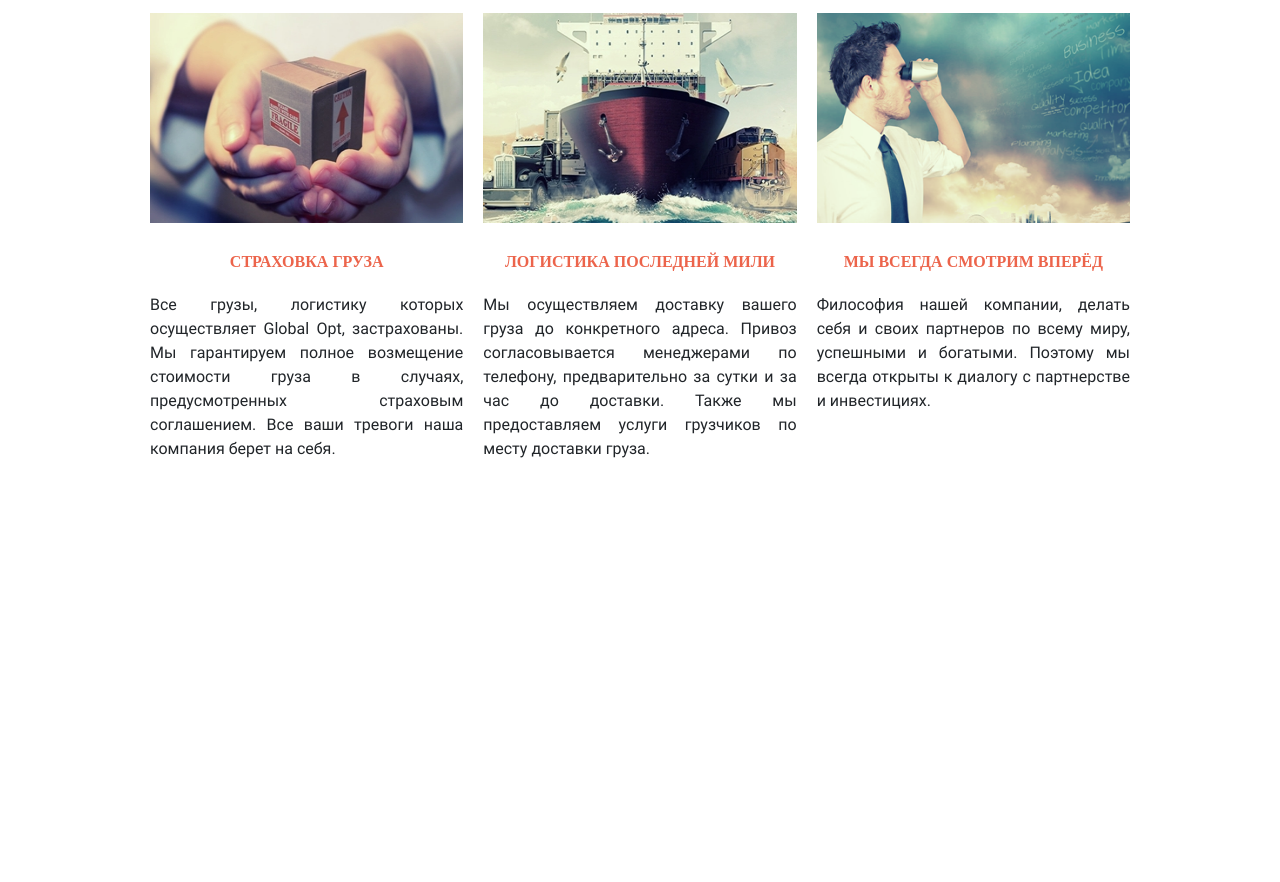
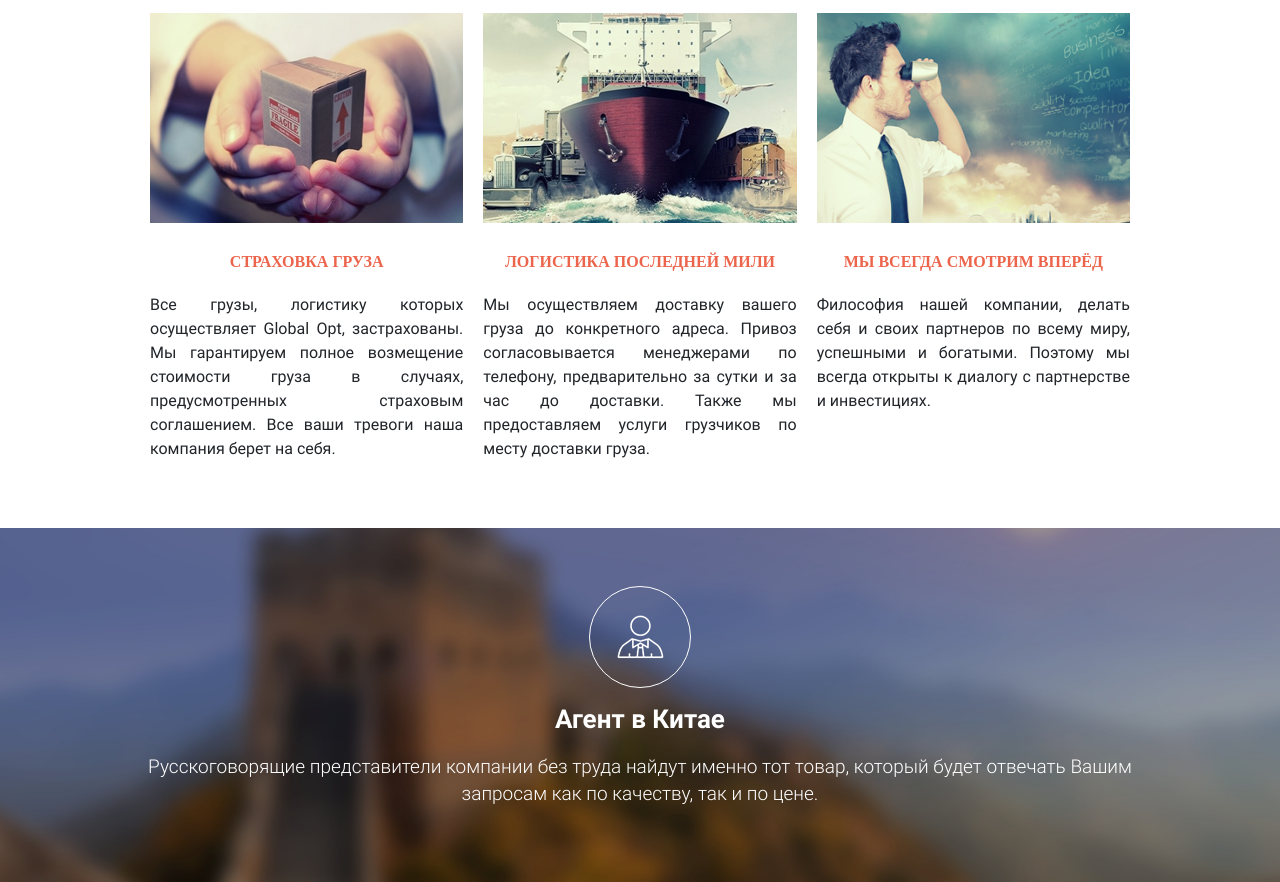
Before and after one commit to KubanovValentin/Glopt, a website: page src/index.html in a window 1280 px wide. Shown: the part 1601-2483 px from the top of the page. Before the commit the page ends 2129 px from the top, so only its background shows below. Drawn offline with nearby package versions, Linux system fonts and the light colour scheme.

Commit message:
stylization section-personnel and adaptation

```diff
--- a/src/index.html
+++ b/src/index.html
@@ -160,15 +160,15 @@
         </div>
     </section>
 
-    <!-- <section class="personnel personnel-up">
+    <section class="personnel personnel_up">
         <div class="container">
             <div class="personnel__icon">
                 <img src="icons/personnel/personnel-up.png" alt="personnel-up">
             </div>
             <h2 class="personnel__title">Агент в Китае</h2>
-            <div class="personnel__subtitle">Русскоговорящие представители компании без труда найдут именно тот товар, который будет отвечать Вшим запросам как по качеству, так и по цене.</div>
+            <div class="personnel__subtitle">Русскоговорящие представители компании без труда найдут именно тот товар, который будет отвечать Вашим запросам как по качеству, так и по цене.</div>
         </div>
-    </section> -->
+    </section>
 
     <!-- <section class="catalog">
         <div class="container">
--- a/src/sass/blocks/_personnel.scss
+++ b/src/sass/blocks/_personnel.scss
@@ -1,9 +1,41 @@
-.personnel-up {
-    min-height: 320px;
-    background: url(../../img/bdg/personnel-up-bgd.jpg) center (center/cover) no-repeat;
-    padding: 58px 0 75px 0;
+.personnel {
+    &_up {
+        min-height: 320px;
+        background: url(../../img/bdg/personnel-up-bgd.jpg) center (center/cover) no-repeat;
+        padding: 58px 20px 75px 20px;
+    }
+    &__icon {
+        display: flex;
+        justify-content: center;
+        align-items: center;
+        width: 102px;
+        height: 102px;
+        border: 1px solid #ffffff;
+        border-radius: 100%;
+        margin: 0 auto;
+    }
+    &__title {
+        margin-top: 20px;
+        color: #ffffff;
+        font-size: 26px;
+        font-weight: 700;
+        font-style: normal;
+        letter-spacing: normal;
+        line-height: 23px;
+        text-align: center;
+    }
+    &__subtitle {
+        margin-top: 22px;
+        color: #ffffff;
+        font-size: 19px;
+        font-weight: 300;
+        font-style: normal;
+        letter-spacing: normal;
+        line-height: 27px;
+        text-align: center;
+    }
 }
-.personnel-down {
+.personnel_down {
     min-height: 342px;
     background: url(../../img/bdg/personnel-down-bgd.jpg) center (center/cover) no-repeat;
     padding: 58px 0 76px 0;
--- a/src/sass/media/_media.scss
+++ b/src/sass/media/_media.scss
@@ -316,6 +316,9 @@
             margin-bottom: 5px;
         }
     }
+    .personnel {
+        padding: 30px 20px 40px 20px;
+    }
 }
 
 @media screen and (min-width: 320px) and (max-width: 575px) {
@@ -466,6 +469,9 @@
             margin-bottom: 5px;
         }
     }
+    .personnel {
+        padding: 30px 20px 40px 20px;
+    }
 
 
 }
```
Also changed, not shown: src/css/style.min.css.
